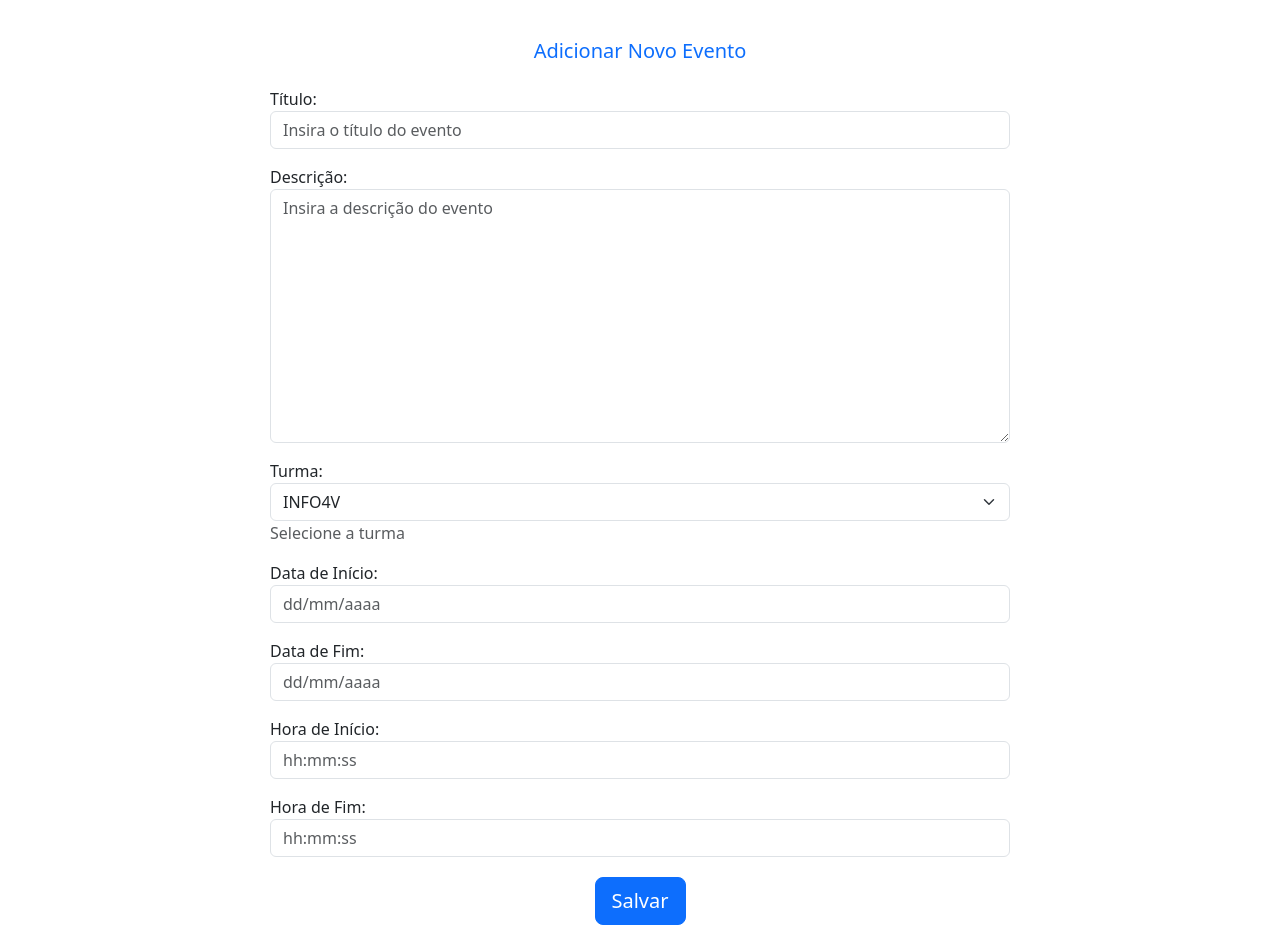
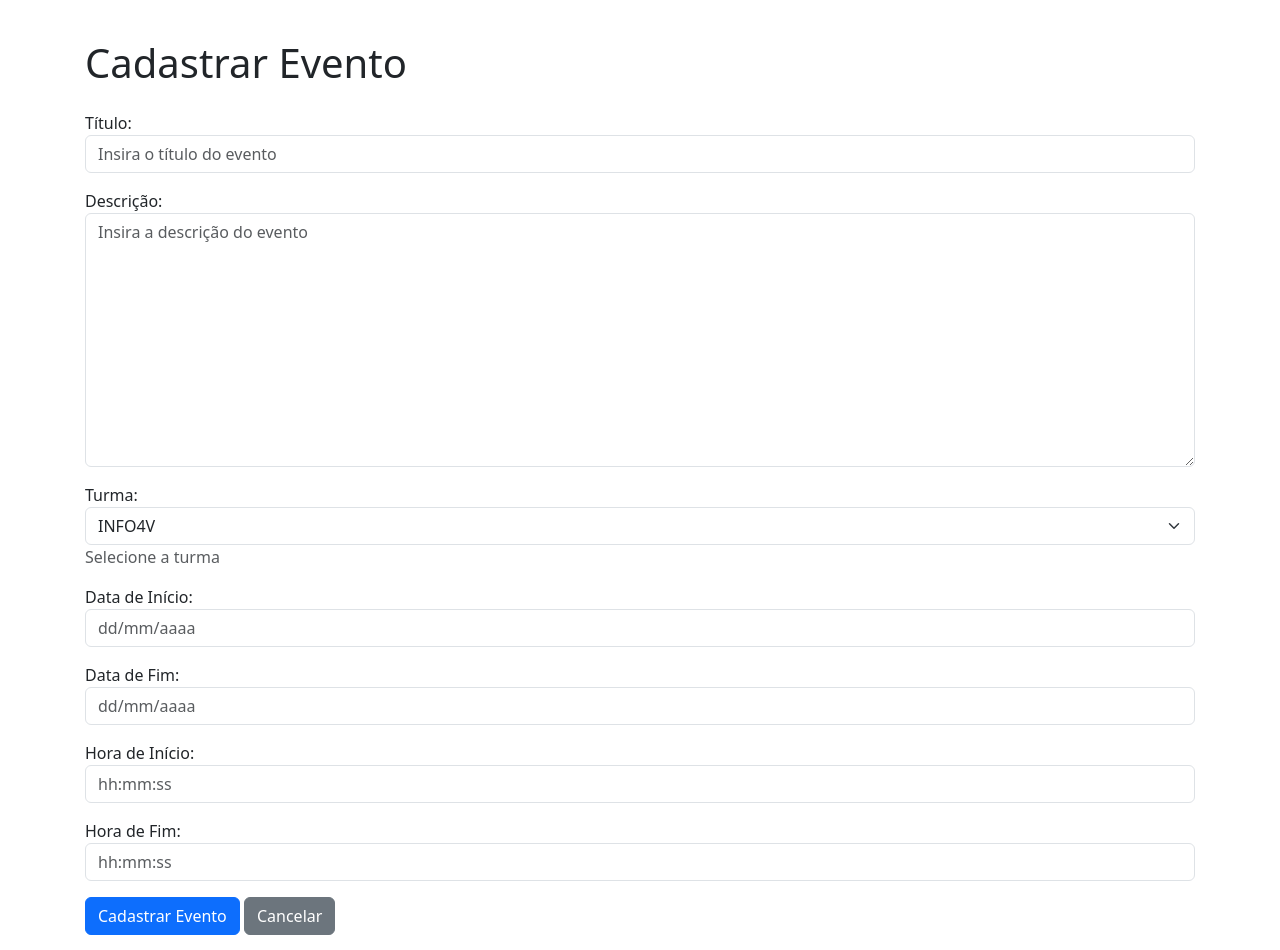
Before and after one commit to andre7zl/calendar-list, a Django app: page /newtask/ in a window 1280 px wide. Shown: the part 65-1015 px from the top of the page. Before the commit the page ends 990 px from the top, so only its background shows below. Run offline with Django 3.2, Linux system fonts and the light colour scheme; data comes from the database, SQL or seed files in the repository; both versions use the stored data as it was after the commit; some libraries are stand-ins or nearby versions.

Commit message:
padronizando form de cadastrar evento

```diff
--- a/tasks/models.py
+++ b/tasks/models.py
@@ -5,8 +5,8 @@ from profiles.models import CustomUser
 class Task(models.Model):
     id = models.BigAutoField(primary_key=True)
 
-    title = models.CharField(max_length=255)
-    description = models.TextField()
+    title = models.CharField(max_length=20)
+    description = models.TextField(max_length=150)
     start_date = models.DateField()
     end_date = models.DateField()
     total_subs = models.PositiveIntegerField(default=0)
--- a/tasks/templates/tasks/addtask.html
+++ b/tasks/templates/tasks/addtask.html
@@ -6,8 +6,8 @@
 
 {% block content %}
 <div class="container mt-4">
-    <div class="col-md-8 offset-md-2">
-        <h5 class="text-primary text-center mb-4">Adicionar Novo Evento</h5>
+    <div>
+        <h1 class="mb-4">Cadastrar Evento</h1>
         <form method="post">
             {% csrf_token %}
             {% if form.non_field_errors %}
@@ -125,9 +125,8 @@
                 {% endif %}
             </div>
 
-            <div class="form-group text-center" style="margin-top: 20px;">
-                <button type="submit" class="btn btn-primary btn-lg">Salvar</button>
-            </div>
+            <button type="submit" class="btn btn-primary">Cadastrar Evento</button>
+            <a href="javascript:history.back()" class="btn btn-secondary">Cancelar</a>
         </form>
     </div>
 </div>
```
Also changed, not shown: db.sqlite3, tasks/migrations/0002_alter_task_description_alter_task_title.py (added).
